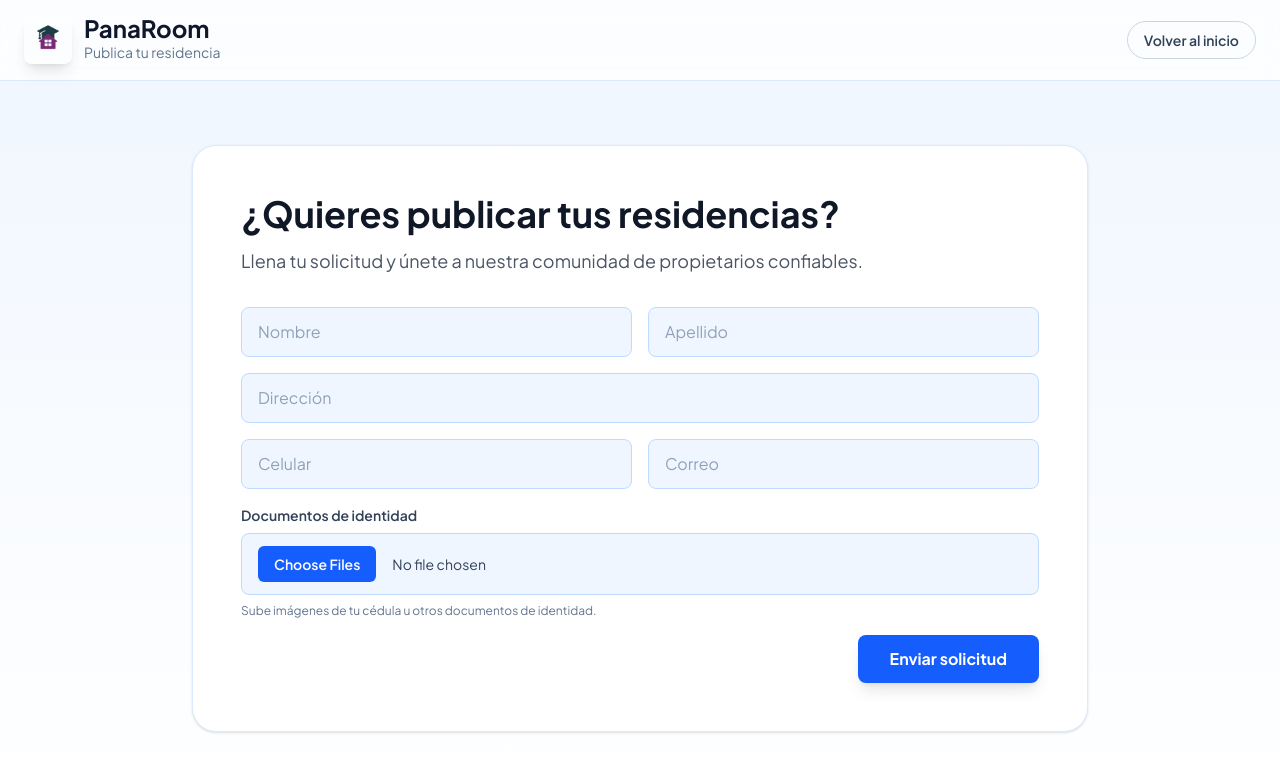
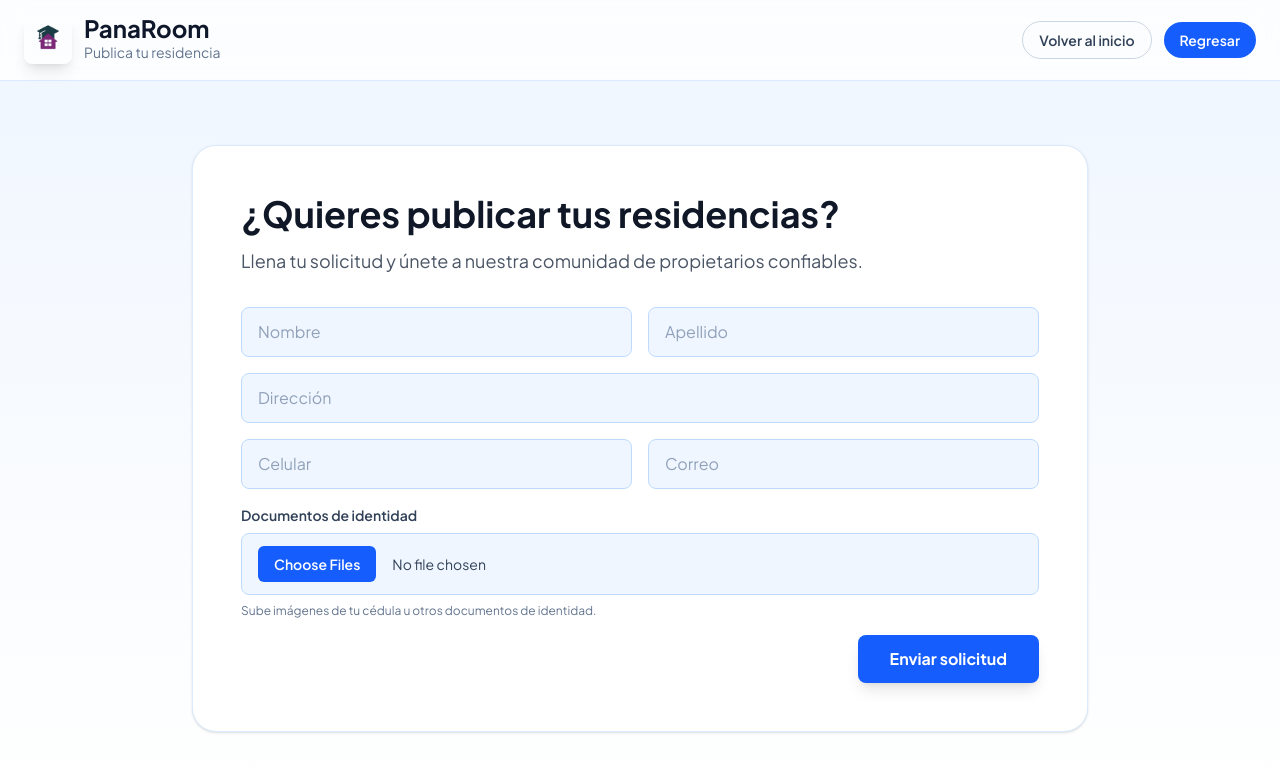
Before and after one commit to PeerJack22/panaroom, a React (Vite) app: page /publicar-residencias in a window 1280 px wide. Shown: the top 772 px of the page. Built offline with nearby package versions, Linux system fonts and the light colour scheme.

Commit message:
Estilos : Formulario de arrendatario

```diff
--- a/src/pages/Home.jsx
+++ b/src/pages/Home.jsx
@@ -331,12 +331,12 @@ export const Home = () => {
                         <a href="#servicios" className="text-sm font-medium text-slate-200 hover:text-white transition-colors">
                             Servicios
                         </a>
-                        <Link to="/publicar-residencias" className="text-sm font-medium text-blue-300 hover:text-white transition-colors">
-                            ¿Quieres publicar tus residencias?
-                        </Link>
                         <a href="#contacto" className="text-sm font-medium text-slate-200 hover:text-white transition-colors">
                             Contacto
                         </a>
+                        <Link to="/publicar-residencias" className="text-sm font-medium text-slate-200 hover:text-white transition-colors">
+                            Publicar residencias
+                        </Link>
                     </div>
 
                     {/* Right Actions */}
@@ -384,8 +384,8 @@ export const Home = () => {
                             <a href="/" className="block text-lg font-semibold text-slate-200 hover:text-white" onClick={() => setMobileMenuOpen(false)}>Inicio</a>
                             <a href="#acerca" className="block text-lg font-semibold text-slate-200 hover:text-white" onClick={() => setMobileMenuOpen(false)}>Acerca de</a>
                             <a href="#servicios" className="block text-lg font-semibold text-slate-200 hover:text-white" onClick={() => setMobileMenuOpen(false)}>Servicios</a>
-                            <Link to="/publicar-residencias" className="block text-lg font-semibold text-blue-300 hover:text-white" onClick={() => setMobileMenuOpen(false)}>¿Quieres publicar tus residencias?</Link>
                             <a href="#contacto" className="block text-lg font-semibold text-slate-200 hover:text-white" onClick={() => setMobileMenuOpen(false)}>Contacto</a>
+                            <Link to="/publicar-residencias" className="block text-lg font-semibold text-slate-200 hover:text-white" onClick={() => setMobileMenuOpen(false)}>Publicar residencias</Link>
                             <hr className="my-2 border-slate-800" />
                             {!token ? (
                                 <div className="space-y-2">
--- a/src/pages/PublicarResidencias.jsx
+++ b/src/pages/PublicarResidencias.jsx
@@ -119,12 +119,20 @@ export const PublicarResidencias = () => {
                         </div>
                     </Link>
 
+                    <div className="flex items-center gap-3">
                         <Link
                             to="/"
                             className="rounded-full border border-slate-300 px-4 py-2 text-sm font-semibold text-slate-700 hover:bg-slate-100 transition-colors"
                         >
                             Volver al inicio
                         </Link>
+                        <Link
+                            to="/"
+                            className="rounded-full bg-blue-600 px-4 py-2 text-sm font-semibold text-white hover:bg-blue-700 transition-colors"
+                        >
+                            Regresar
+                        </Link>
+                    </div>
                 </div>
             </header>
 
```
Lines whose indentation alone changed are shown as unchanged.
